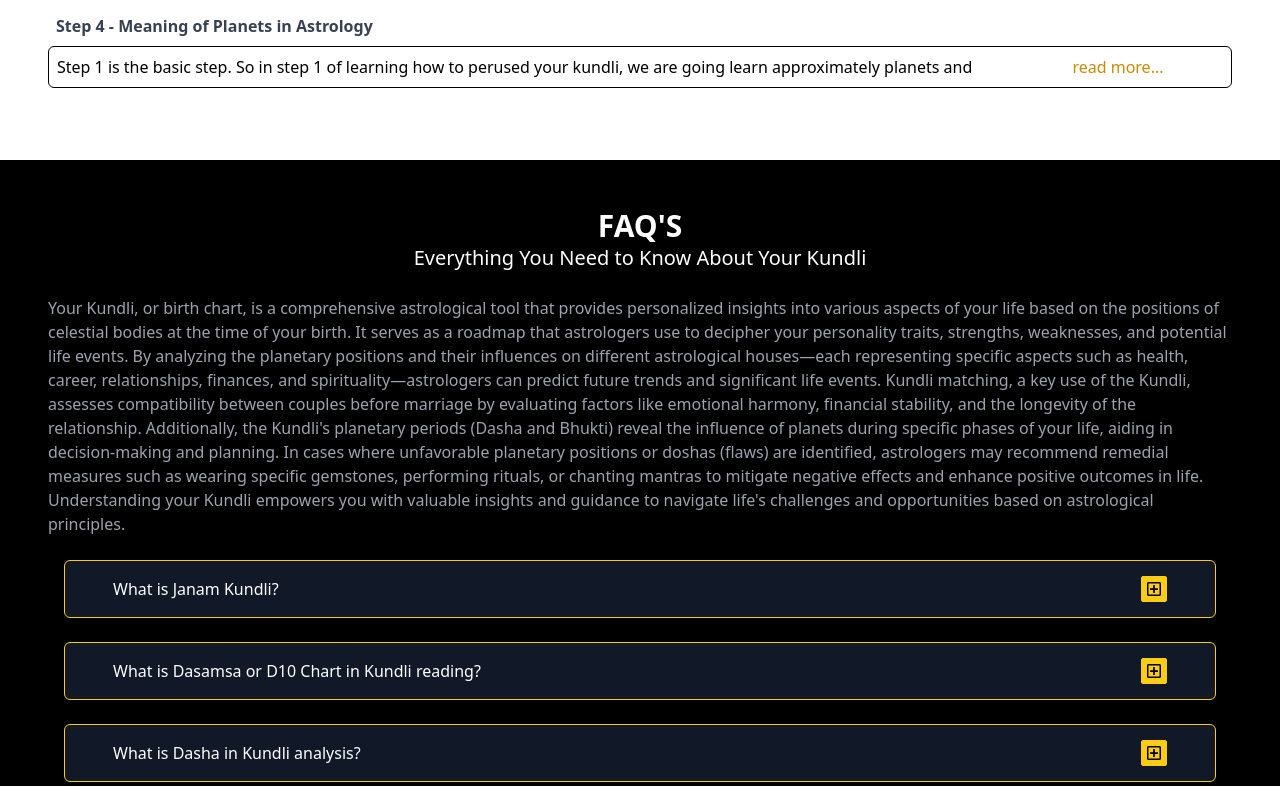
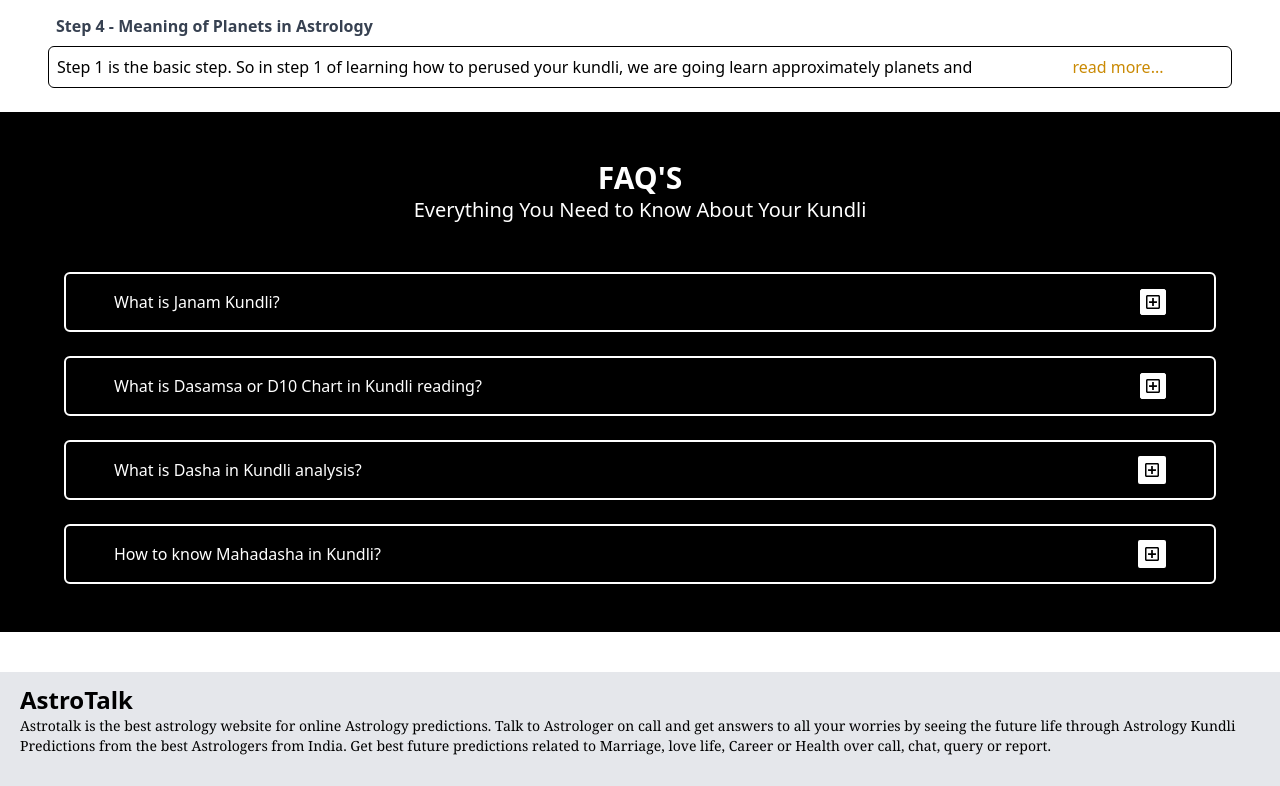
Before and after one commit to harsh-pandey-2004/astrfrontend, a React (Create React App) app: page /how-to-read in a window 1280 px wide. Shown: the part 1614-2400 px from the top of the page. Built offline with nearby package versions, Linux system fonts and the light colour scheme.

Commit message:
KnowMore

```diff
--- a/src/components/HomeComponents/AstroCard.js
+++ b/src/components/HomeComponents/AstroCard.js
@@ -8,7 +8,7 @@ function AstroCard({ obj }) {
     <div className="flex justify-center mt-6 hover:cursor-pointer ">
       <div className="relative w-full mx-4 border border-gray-100 py-2 bg-white rounded-lg overflow-hidden shadow-lg transform transition-all hover:scale-105 hover:shadow-2xl ">
         <div >
-            <button className='w-1/4 absolute top-0 bg-green-300 text-xs rounded-r-md '>Book Now</button>
+            {/* <button className='w-1/4 absolute top-0 bg-green-300 text-xs rounded-r-md '>Book Now</button> */}
           <img
             className="w-32 h-32 rounded-full mx-auto border-4 border-white shadow-md bg-gradient-to-r from-yellow-500 to-yellow-300"
             src={obj.img}
--- a/src/components/HomeComponents/PanditCard.js
+++ b/src/components/HomeComponents/PanditCard.js
@@ -6,7 +6,7 @@ function PanditCard({ obj }) {
     <div className="flex justify-center mt-6  hover:cursor-pointer">
       <div className="relative w-full mx-4 bg-white rounded-lg overflow-hidden shadow-lg transform transition-all hover:scale-105 hover:shadow-2xl">
         <div >
-            <button className='w-1/4 absolute top-0 bg-green-300 text-xs rounded-r-md '>Book Now</button>
+            {/* <button className='w-1/4 absolute top-0 bg-green-300 text-xs rounded-r-md '>Book Now</button> */}
           <img
             className="w-32 h-32 rounded-full mx-auto border-4 border-white shadow-md bg-gradient-to-r from-yellow-500 to-yellow-300"
             src={obj.img}
--- a/src/components/kundalicomponents/Horoscope.js
+++ b/src/components/kundalicomponents/Horoscope.js
@@ -1,5 +1,6 @@
 import React from 'react';
 import {motion} from "framer-motion";
+
 
 const Horoscope = ({obj}) => {
   return (
--- a/src/components/kundalicomponents/KnowMore/KnowFaqs.js
+++ b/src/components/kundalicomponents/KnowMore/KnowFaqs.js
@@ -6,38 +6,38 @@ function KnowFaqs() {
   const[slot,setSlot]=useState(0);
 
   return (
-    <div className='bg-black mb-8 py-12 mt-12'>
+    <div className='bg-black mb-8 py-12 '>
     <h1 className='text-center text-3xl font-semibold text-white'>FAQ'S </h1>
     <h2 className='text-center text-xl text-white  '>Everything You Need to Know About Your  Kundli</h2>
-    <p className='px-12 mt-6 text-gray-400'>Your Kundli, or birth chart, is a comprehensive astrological tool that provides personalized insights into various aspects of your life based on the positions of celestial bodies at the time of your birth. It serves as a roadmap that astrologers use to decipher your personality traits, strengths, weaknesses, and potential life events. By analyzing the planetary positions and their influences on different astrological houses—each representing specific aspects such as health, career, relationships, finances, and spirituality—astrologers can predict future trends and significant life events. Kundli matching, a key use of the Kundli, assesses compatibility between couples before marriage by evaluating factors like emotional harmony, financial stability, and the longevity of the relationship. Additionally, the Kundli's planetary periods (Dasha and Bhukti) reveal the influence of planets during specific phases of your life, aiding in decision-making and planning. In cases where unfavorable planetary positions or doshas (flaws) are identified, astrologers may recommend remedial measures such as wearing specific gemstones, performing rituals, or chanting mantras to mitigate negative effects and enhance positive outcomes in life. Understanding your Kundli empowers you with valuable insights and guidance to navigate life's challenges and opportunities based on astrological principles.</p>
-     <div className='mt-6 border border-yellow-400 bg-gray-900 rounded-md   px-12 max-w-6xl mx-auto '>
+    {/* <p className='px-12 mt-6 text-gray-400'>Your Kundli, or birth chart, is a comprehensive astrological tool that provides personalized insights into various aspects of your life based on the positions of celestial bodies at the time of your birth. It serves as a roadmap that astrologers use to decipher your personality traits, strengths, weaknesses, and potential life events. By analyzing the planetary positions and their influences on different astrological houses—each representing specific aspects such as health, career, relationships, finances, and spirituality—astrologers can predict future trends and significant life events. Kundli matching, a key use of the Kundli, assesses compatibility between couples before marriage by evaluating factors like emotional harmony, financial stability, and the longevity of the relationship. Additionally, the Kundli's planetary periods (Dasha and Bhukti) reveal the influence of planets during specific phases of your life, aiding in decision-making and planning. In cases where unfavorable planetary positions or doshas (flaws) are identified, astrologers may recommend remedial measures such as wearing specific gemstones, performing rituals, or chanting mantras to mitigate negative effects and enhance positive outcomes in life. Understanding your Kundli empowers you with valuable insights and guidance to navigate life's challenges and opportunities based on astrological principles.</p>    */}
+     <div className='mt-12 border-2 border-white  rounded-md   px-12 max-w-6xl mx-auto '>
        <div className='py-2 flex justify-between items-center'>
            <p className='text-white py-2'>What is Janam Kundli?</p>
-           <div className='p-1 border border-yellow-400 bg-yellow-400 rounded-sm'  >{slot==1 ? <FaRegMinusSquare className='bg-yellow-400 hover:cursor-pointer' onClick={()=>{setSlot(-1);}}/>:<FaRegPlusSquare className='bg-yellow-400 hover:cursor-pointer' onClick={()=>{setSlot(1);}}/>}</div>
+           <div className='p-1 border border-white bg-white rounded-sm'  >{slot==1 ? <FaRegMinusSquare className='bg-white hover:cursor-pointer' onClick={()=>{setSlot(-1);}}/>:<FaRegPlusSquare className='bg-white hover:cursor-pointer' onClick={()=>{setSlot(1);}}/>}</div>
         </div>
          {slot==1 && <p className='text-white pb-4 '>Kundli is a chart prepared in astrology depending on the precise date, place, and time of birth of an individual. It figures out the placement of all the planets and signs, along with the Sun and Moon at the time of your birth. Along with all this, it also shows the other astrological aspects and relevant information about a newborn individual. With all these details, astrologers calculate your ascendant status as well as your rising sign of the native. Also, it provides a diligent insight into how a person would become, how would you do in your life—future, and how your life’s scenario is in the present.</p>}
      </div>
 
-     <div className='mt-6 border border-yellow-400 bg-gray-900 rounded-md   px-12 max-w-6xl mx-auto '>
+     <div className='mt-6 border-2 border-white bg-black rounded-md   px-12 max-w-6xl mx-auto '>
        <div className='py-2 flex justify-between items-center'>
            <p className='text-white py-2'> What is Dasamsa or D10 Chart in Kundli reading?</p>
-           <div className='p-1 border border-yellow-400 bg-yellow-400 rounded-sm'  >{slot==2 ? <FaRegMinusSquare className='bg-yellow-400 hover:cursor-pointer' onClick={()=>{setSlot(-2);}}/>:<FaRegPlusSquare className='bg-yellow-400 hover:cursor-pointer' onClick={()=>{setSlot(2);}}/>}</div>
+           <div className='p-1 border border-white bg-white rounded-sm'  >{slot==2 ? <FaRegMinusSquare className='bg-white hover:cursor-pointer' onClick={()=>{setSlot(-2);}}/>:<FaRegPlusSquare className='bg-white hover:cursor-pointer' onClick={()=>{setSlot(2);}}/>}</div>
         </div>
          {slot==2 && <p className='text-white pb-4'>Dasamsa, also known as the D10 chart in Vedic astrology, is a specialized divisional chart that holds significant importance in the analysis of an individual's career and professional life. It is derived from the birth chart (Kundli), which is divided into various divisional charts (Varga charts) to provide detailed insights into specific aspects of life. Dasamsa, being the 10th divisional chart, specifically focuses on career matters, including profession, achievements, status in society, and overall success in professional endeavors.</p>}
      </div>
 
-     <div className='mt-6 border border-yellow-400 bg-gray-900 rounded-md   px-12 max-w-6xl mx-auto '>
+     <div className='mt-6 border-2 border-white bg-black rounded-md   px-12 max-w-6xl mx-auto '>
        <div className='py-2 flex justify-between items-center'>
            <p className='text-white py-2'> What is Dasha in Kundli analysis?</p>
-           <div className='p-1 border border-yellow-400 bg-yellow-400 rounded-sm'  >{slot==3 ? <FaRegMinusSquare className='bg-yellow-400 hover:cursor-pointer' onClick={()=>{setSlot(-3);}}/>:<FaRegPlusSquare className='bg-yellow-400 hover:cursor-pointer' onClick={()=>{setSlot(3);}}/>}</div>
+           <div className='p-1 border-2 border-white bg-white rounded-sm'  >{slot==3 ? <FaRegMinusSquare className='bg-white hover:cursor-pointer' onClick={()=>{setSlot(-3);}}/>:<FaRegPlusSquare className='bg-white hover:cursor-pointer' onClick={()=>{setSlot(3);}}/>}</div>
         </div>
          {slot==3 && <p className='text-white pb-4'> Dasha refers to a crucial aspect of Vedic astrology that examines the influence of planetary periods (known as Dashas) on an individual's life journey. Dashas represent specific time periods during which a particular planet exerts its predominant influence over various aspects of life, as indicated by the birth chart (Kundli).</p>}
      </div>
 
-     <div className='mt-6 border border-yellow-400 bg-gray-900 rounded-md   px-12 max-w-6xl mx-auto '>
+     <div className='mt-6 border-2 border-white bg-black rounded-md   px-12 max-w-6xl mx-auto '>
        <div className='py-2 flex justify-between items-center'>
            <p className='text-white py-2'>How to know Mahadasha in Kundli?</p>
-           <div className='p-1 border border-yellow-400 bg-yellow-400 rounded-sm'  >{slot==4 ? <FaRegMinusSquare className='bg-yellow-400 hover:cursor-pointer' onClick={()=>{setSlot(-4);}}/>:<FaRegPlusSquare className='bg-yellow-400 hover:cursor-pointer' onClick={()=>{setSlot(4);}}/>}</div>
+           <div className='p-1 border-2 border-white bg-white rounded-sm'  >{slot==4 ? <FaRegMinusSquare className='bg-white hover:cursor-pointer' onClick={()=>{setSlot(-4);}}/>:<FaRegPlusSquare className='bg-white hover:cursor-pointer' onClick={()=>{setSlot(4);}}/>}</div>
         </div>
          {slot==4 && <p className='text-white pb-4'>In Kundli analysis, identifying the Mahadasha involves a systematic examination of planetary periods known as Dashas, particularly focusing on the major periods governed by different planets. The Mahadasha sequence, typically determined by the position of the Moon in a specific Nakshatra (lunar mansion) at the time of birth, follows a structured order within the chosen Dasha system, such as Vimshottari Dasha.Astrologers calculate the Mahadasha periods based on the degrees of the Moon in its Nakshatra and interpret the subsequent planetary rulerships that influence various aspects of life. Each Mahadasha spans several years and is further divided into Antardashas (sub-periods) ruled by different planets, known as Bhuktis.</p>}
      </div>
```
Also changed, not shown: src/components/kundalicomponents/KnowMore/PlanetsInAstro.js (+22 -4 lines), src/images/HoroIcon.JPG (added).
